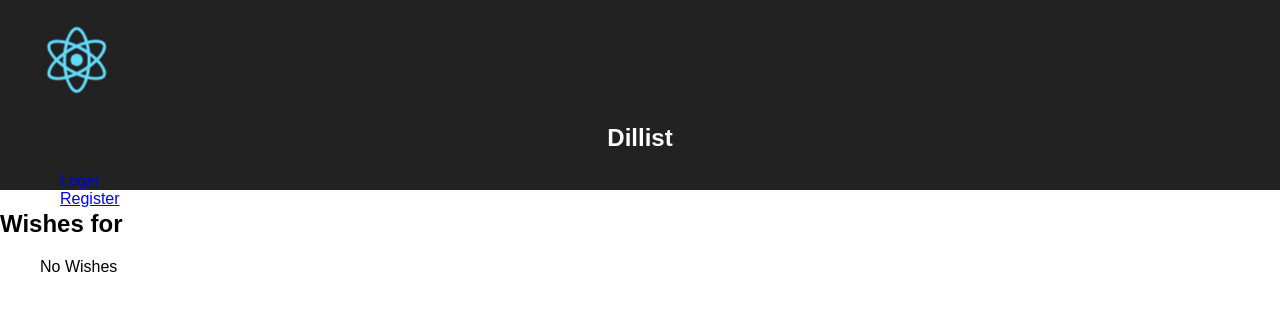
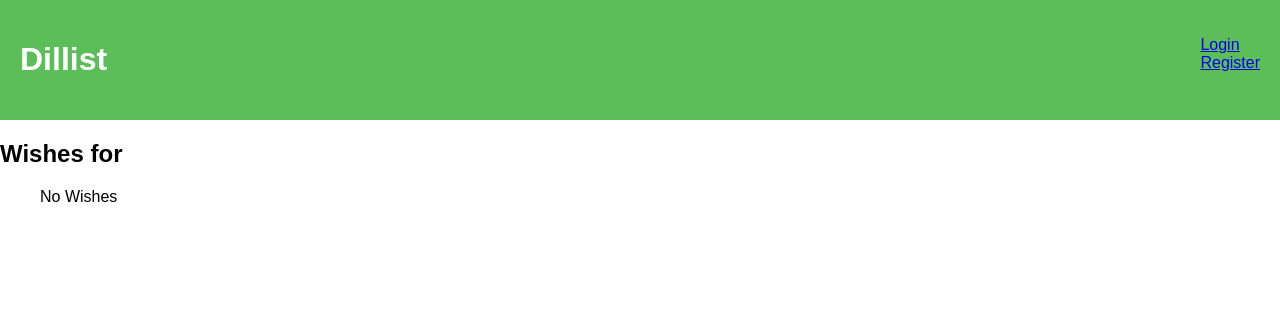
Before and after one commit to HyperElephant/dillistweb, a React (Create React App) app: page /home in a window 1280 px wide. Shown: the top 310 px of the page. Built offline with nearby package versions, Linux system fonts and the light colour scheme.

Commit message:
added some styling

```diff
--- a/src/App.css
+++ b/src/App.css
@@ -8,8 +8,8 @@
 }
 
 .App-header {
-  background-color: #222;
-  height: 150px;
+  background-color: #5CBE58;
+  height: 80px;
   padding: 20px;
   color: white;
 }
@@ -20,6 +20,7 @@
 
 .App-title {
   text-align: center;
+  float: left;
 }
 
 @keyframes App-logo-spin {
@@ -48,4 +49,5 @@
 
 .header-list {
   list-style: none;
+  float: right;
 }
--- a/src/Components/Header.js
+++ b/src/Components/Header.js
@@ -1,5 +1,4 @@
 import React, { Component } from 'react';
-import logo from '../logo.svg';
 import '../App.css';
 import { Link } from 'react-router-dom';
 
@@ -28,8 +27,7 @@ class Header extends Component {
   }
     return (
         <div className="App-header">
-          <img src={logo} className="App-logo" alt="logo" />
-          <h2 className="App-title">Dillist</h2>
+          <h1 className="App-title">Dillist</h1>
           <nav>
             <ul className="header-list">
               {navs(this.props)}
```
Also changed, not shown: src/Components/AddWish.js (added), src/logo.svg (deleted), 1 other file (tests, documents, lock files or other folders).
